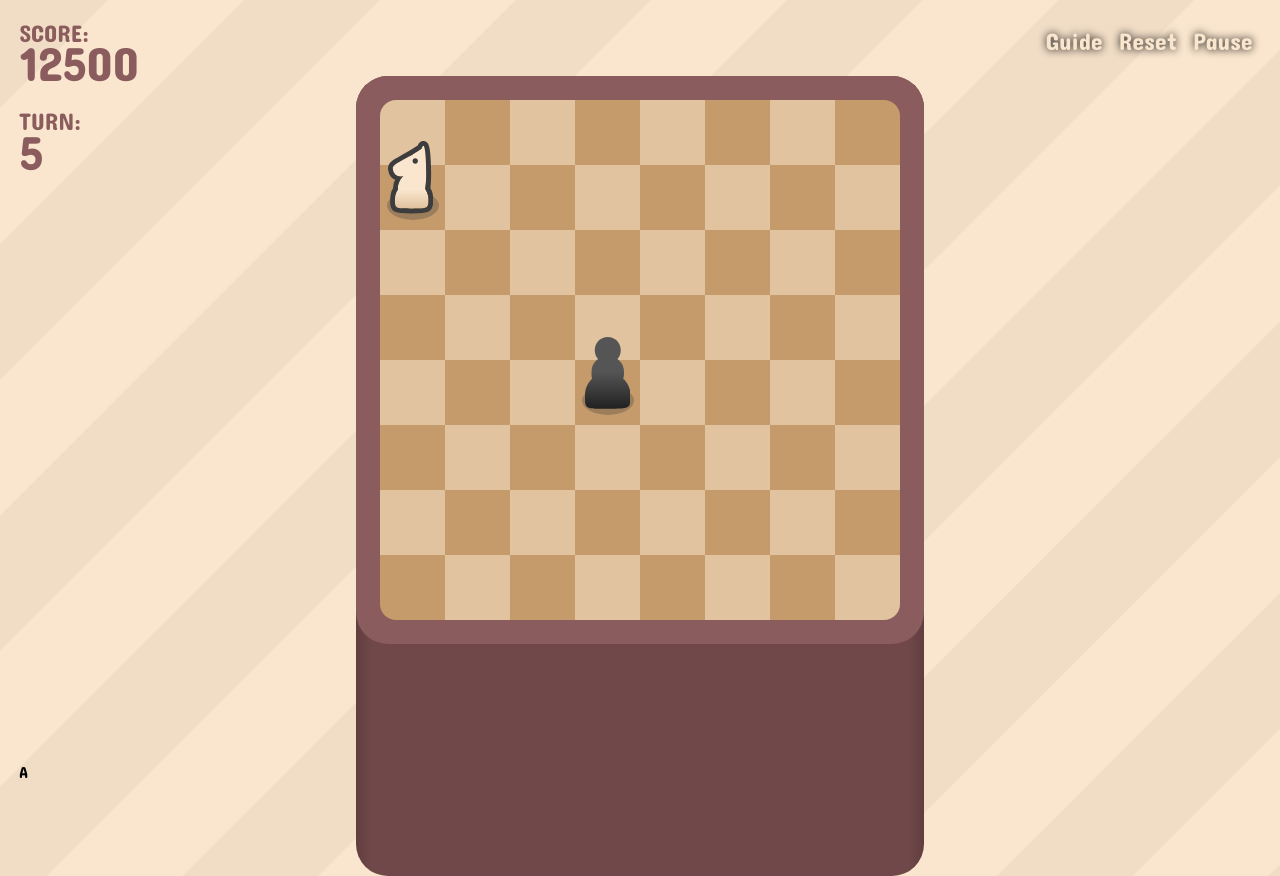
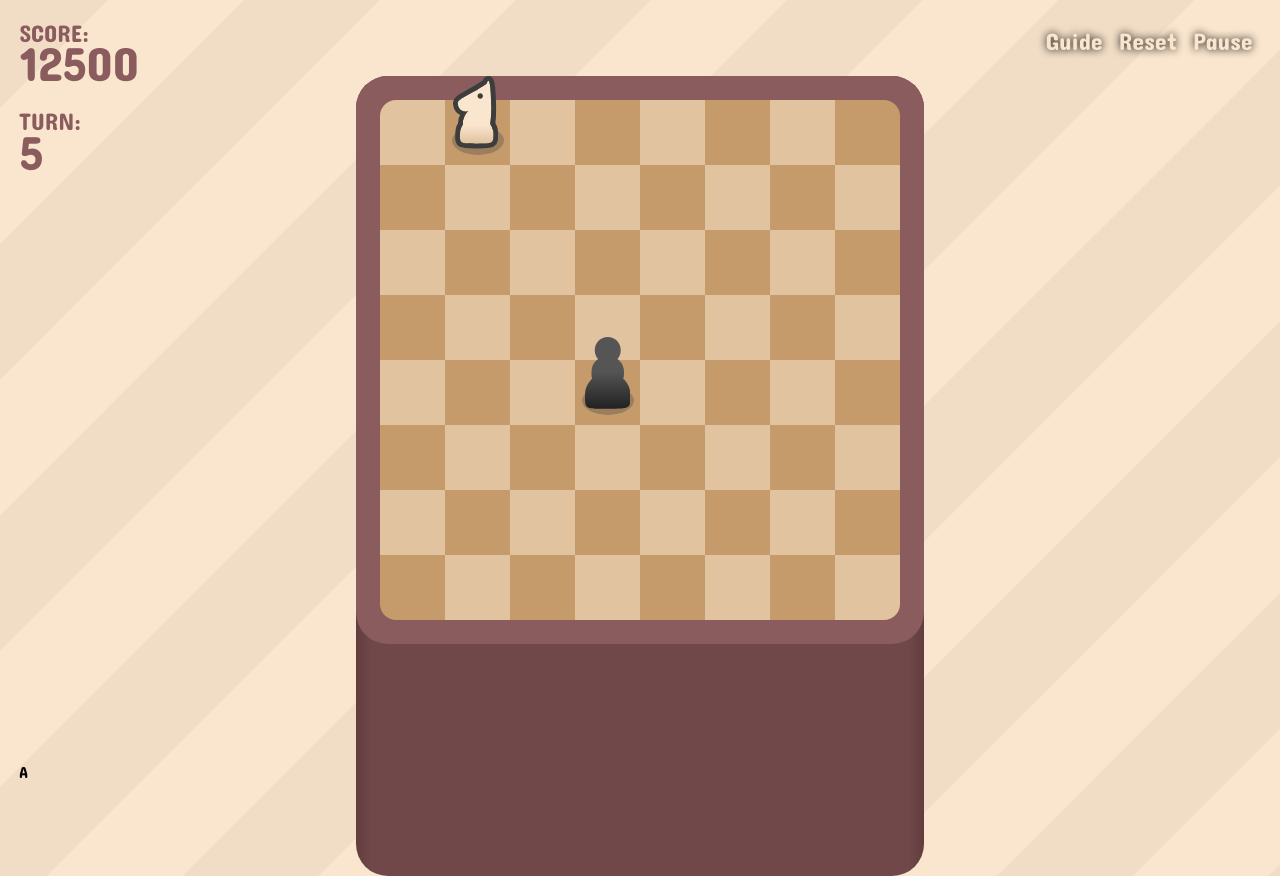
Before and after one commit to coded-circuit/the-pawn-gambit, a React (Vite) app: page / in a window 1280 px wide. Both pictures are taken after a click on the button "PLAY". Built offline with nearby package versions, Linux system fonts and the light colour scheme.

Commit message:
Knight moves now lol

```diff
--- a/src/data/gameSlice.js
+++ b/src/data/gameSlice.js
@@ -12,15 +12,14 @@ import {
 } from "../global/utils";
 
 const playerSpawnPos = { x: 3, y: 4 };
-const playerId = nanoid();
 const initialState = {
   // pieceId: { position, type, cooldown }
-  pieces: {
-    [playerId]: {
-      position: { ...playerSpawnPos },
-      type: PieceType.PLAYER,
-      cooldown: null,
-    },
+  pieces: {},
+
+  player: {
+    position: { ...playerSpawnPos },
+    type: PieceType.PLAYER,
+    cooldown: null,
   },
 
   // pieceId: { x, y }
@@ -30,9 +29,9 @@ const initialState = {
   captureCells: [],
 
   // 2d boolean matrix
-  occupiedCells: new Array(8).fill().map(() => new Array(8).fill(false)),
+  occupiedCellsMatrix: new Array(8).fill().map(() => new Array(8).fill(false)),
 };
-initialState.occupiedCells[playerSpawnPos.y][playerSpawnPos.x] = true;
+initialState.occupiedCellsMatrix[playerSpawnPos.y][playerSpawnPos.x] = true;
 
 const gameSlice = createSlice({
   name: "game",
@@ -47,12 +46,12 @@ const gameSlice = createSlice({
     movePlayer: {
       reducer(state, action) {
         const { x, y } = action.payload;
-        const currPosition = state.pieces[playerId].position;
+        const currPosition = state.player.position;
         const newPosition = getVectorSum(currPosition, { x, y });
         verifyPlayerMovement(currPosition, newPosition);
         moveOccupiedCell(state, currPosition, newPosition);
-        state.pieces[playerId].position.x = newPosition.x;
-        state.pieces[playerId].position.y = newPosition.y;
+        state.player.position.x = newPosition.x;
+        state.player.position.y = newPosition.y;
       },
       prepare(x, y) {
         return { payload: { x, y } };
@@ -63,7 +62,7 @@ const gameSlice = createSlice({
       reducer(state, action) {
         const { x, y, type } = action.payload;
         assert(
-          !state.occupiedCells[y][x],
+          !state.occupiedCellsMatrix[y][x],
           "Trying to add a piece to an occupied cell"
         );
         assert(type !== PieceType.PLAYER, "Trying to add a new player!");
@@ -75,7 +74,8 @@ const gameSlice = createSlice({
           cooldown: PieceCooldown[type],
         };
         state.pieces[pieceId] = newPiece;
-        console.log("ADDED NEW PIECE!", newPiece);
+        state.occupiedCellsMatrix[y][x] = true;
+        console.log("ADDED NEW PIECE!", pieceId, newPiece);
       },
       prepare(x, y, type) {
         // TODO: ID input might be replaced
@@ -84,25 +84,26 @@ const gameSlice = createSlice({
     },
 
     processPieces: {
-      reducer(state, action) {
-        const currPlayerPos = state.pieces[playerId].position;
+      reducer(state) {
+        const currPlayerPos = state.player.position;
 
         // loop over all moving pieces and check for captures
-        for (let pieceId in state.movingPieces) {
+        const occupiedCells = extractOccupiedCells(state.occupiedCellsMatrix);
+        Object.keys(state.movingPieces).forEach((pieceId) => {
           const piece = state.pieces[pieceId];
           const pieceCaptureCells = PieceCaptureFunc[piece.type](
             piece.position,
             currPlayerPos,
-            state.occupiedCells
+            occupiedCells
           );
           if (arrayHasVector(pieceCaptureCells, currPlayerPos)) {
             alert("GAME OVER"); // GAME OVER
             return state;
           }
-        }
+        });
 
         // loop over all moving pieces and move them
-        for (let pieceId in state.movingPieces) {
+        Object.keys(state.movingPieces).forEach((pieceId) => {
           const piecePos = state.pieces[pieceId].position;
           const newPosition = state.movingPieces[pieceId];
           console.log("piecePos:", piecePos);
@@ -110,10 +111,14 @@ const gameSlice = createSlice({
           moveOccupiedCell(state, piecePos, newPosition);
           state.pieces[pieceId].position.x = newPosition.x;
           state.pieces[pieceId].position.y = newPosition.y;
-        }
+        });
 
-        // loop over all pieces, and update moving pieces
-        for (let pieceId in state.pieces) {
+        // loop over all pieces, and update moving pieces array
+        const newOccupiedCells = extractOccupiedCells(
+          state.occupiedCellsMatrix
+        );
+        Object.keys(state.pieces).forEach((pieceId) => {
+          console.log("LOOPING OVER PIECES:", pieceId);
           const piece = state.pieces[pieceId];
 
           // If cooldown is currently zero, reset and remove from moving pieces
@@ -128,30 +133,30 @@ const gameSlice = createSlice({
             // If cooldown is now zero, set for movement
             // TODO: optimization for non-pawns to add capture cells here
             if (piece.cooldown === 0) {
-              console.log("PIECE WILL BE MOVING:", { ...piece });
-              console.log("OCCUPIED CELLS:", [...state.occupiedCells]);
+              console.log("PIECE WILL BE MOVING:", pieceId, { ...piece });
+              console.log("OCCUPIED CELLS:", [...occupiedCells]);
               const moveCells = PieceMovementFunc[piece.type](
                 piece.position,
                 currPlayerPos,
-                state.occupiedCells
+                newOccupiedCells
               );
               console.log("PIECE MOVE CELLS:", moveCells);
               state.movingPieces[pieceId] =
                 moveCells[Math.floor(Math.random() * moveCells.length)];
             }
           }
-        }
+        });
 
         // loop over all the NEW moving pieces and update capture cells
-        for (let pieceId in state.movingPieces) {
+        Object.keys(state.movingPieces).forEach((pieceId) => {
           const piece = state.pieces[pieceId];
           const pieceCaptureCells = PieceCaptureFunc[piece.type](
             piece.position,
             currPlayerPos,
-            state.occupiedCells
+            newOccupiedCells
           );
           state.captureCells = state.captureCells.concat(pieceCaptureCells);
-        }
+        });
       },
     },
 
@@ -164,8 +169,7 @@ export const selectPieceById = (pieceId) => (state) =>
   state.game.pieces[pieceId];
 export const selectAllPieces = (state) => state.game.pieces;
 export const selectCells = (state) => state.game.cells;
-export const selectPlayerPosition = (state) =>
-  state.game.pieces[playerId].position;
+export const selectPlayerPosition = (state) => state.game.player.position;
 
 // ACTION EXPORTS --------------------------------------
 export const { resetState, movePlayer, addPiece, processPieces } =
@@ -184,11 +188,23 @@ function moveOccupiedCell(state, v1, v2) {
   console.log("MOVING:", v1, v2);
   assertIsVector(v1);
   assertIsVector(v2);
-  assert(state.occupiedCells[v1.y][v1.x], "Moving a non-occupied cell!");
-  state.occupiedCells[v1.y][v1.x] = false;
+  assert(state.occupiedCellsMatrix[v1.y][v1.x], "Moving a non-occupied cell!");
+  state.occupiedCellsMatrix[v1.y][v1.x] = false;
   assert(
-    state.occupiedCells[v1.y][v1.x] === false,
+    state.occupiedCellsMatrix[v1.y][v1.x] === false,
     "Moving to an occupied cell!"
   );
-  state.occupiedCells[v2.y][v2.x] = true;
+  state.occupiedCellsMatrix[v2.y][v2.x] = true;
 }
+
+function extractOccupiedCells(matrix) {
+  const output = [];
+  for (let y = 0; y < 8; y++) {
+    for (let x = 0; x < 8; x++) {
+      if (matrix[y][x]) {
+        output.push({ x, y });
+      }
+    }
+  }
+  return output;
+}
--- a/src/global/utils.js
+++ b/src/global/utils.js
@@ -64,6 +64,7 @@ export const PieceMovementFunc = {
     );
   },
   [PieceType.KNIGHT]: (pos, playerPos, occupied) => {
+    console.log("KNIGHT MOVES!");
     return getMoveCellsByOffset(pos, playerPos, occupied, [
       { x: 1, y: 2 },
       { x: 2, y: 1 },
@@ -178,9 +179,8 @@ export function sleep(ms) {
 function getMoveCellsByOffset(piecePos, playerPos, obs, offsets) {
   assertIsVector(piecePos);
   assertIsVector(playerPos);
-  console.log("piecePos:", piecePos.x, piecePos.y);
   const obstacles = removeVectorInArray(obs, playerPos);
-  const { origX, origY } = piecePos;
+  const { x: origX, y: origY } = piecePos;
 
   const output = [];
   offsets.forEach((offset) => {
@@ -197,7 +197,7 @@ function getMoveCellsByDirection(piecePos, dirX, dirY, playerPos, obs) {
   assertIsVector(piecePos);
   assertIsVector(playerPos);
   const obstacles = removeVectorInArray(obs, playerPos);
-  const { origX, origY } = piecePos;
+  const { x: origX, y: origY } = piecePos;
 
   const output = [];
   const currCell = { x: origX + dirX, y: origY + dirY };
@@ -223,3 +223,6 @@ function removeVectorInArray(array, vector) {
     return item.x !== vector.x || item.y !== vector.y;
   });
 }
+console.log(
+  PieceMovementFunc[PieceType.KNIGHT]({ x: 1, y: 0 }, { x: 5, y: 5 }, [])
+);
--- a/src/main.jsx
+++ b/src/main.jsx
@@ -5,9 +5,9 @@ import { Provider } from "react-redux";
 import store from "./data/store.js";
 
 createRoot(document.getElementById("root")).render(
-  <StrictMode>
-    <Provider store={store}>
-      <App />
-    </Provider>
-  </StrictMode>
+  // <StrictMode>
+  <Provider store={store}>
+    <App />
+  </Provider>
+  // </StrictMode>
 );
--- a/src/pages/Game/Game.jsx
+++ b/src/pages/Game/Game.jsx
@@ -35,29 +35,32 @@ const Game = () => {
   const input = useInputs();
   const processing = useRef(false);
   const pieces = useSelector(selectAllPieces);
-  const currState = useSelector((state) => state.game);
+  const currState = useSelector((state) => state);
 
   // TEST
   const playerPosition = useSelector(selectPlayerPosition);
   const knightPosition = useRef({ x: 2, y: 0 });
 
   // DEBUG
-  useEffect(() => {
-    console.log(playerPosition);
-  }, [playerPosition]);
+  // useEffect(() => {
+  //   console.log(playerPosition);
+  // }, [playerPosition]);
 
   // Initialize game
   useEffect(() => {
-    dispatch(resetState());
-    dispatch(addPiece(0, 0, PieceType.KNIGHT));
-    console.log("CURRENT STATE:", currState);
+    (async () => {
+      await sleep(500);
+      dispatch(resetState());
+      dispatch(addPiece(1, 0, PieceType.KNIGHT));
+      console.log("CURRENT STATE:", currState);
+    })();
   }, []);
 
   // Handle Input
   useEffect(() => {
     // TODO: stop input for a few seconds when starting game
     if (input === "" || input === undefined || processing.current) return;
-    console.log("INPUT:", input);
+    // console.log("INPUT:", input);
 
     let direction = { x: 0, y: 0 };
     switch (input) {
@@ -94,10 +97,13 @@ const Game = () => {
   let pieceElements;
   console.log("Pieces updated!");
   pieceElements = Object.keys(pieces).map((pieceId) => {
-    console.log("Looping over pieces, piece:", pieces[pieceId]);
-    if (pieces[pieceId].type === 0) return <></>;
+    // console.log("Looping over pieces, piece:", pieces[pieceId]);
     return (
-      <Piece key={pieceId} gridPos={pieces[pieceId].position} type={pieces[pieceId].type} />
+      <Piece
+        key={pieceId}
+        gridPos={pieces[pieceId].position}
+        type={pieces[pieceId].type}
+      />
     );
   });
 
--- a/src/pages/Game/Piece.module.scss
+++ b/src/pages/Game/Piece.module.scss
@@ -1,5 +1,5 @@
 .piece {
-  position: relative;
+  position: absolute;
   width: calc(theme.$grid-scale / 8);
   height: calc(theme.$grid-scale / 8);
   transition: all 0.2s;
```
